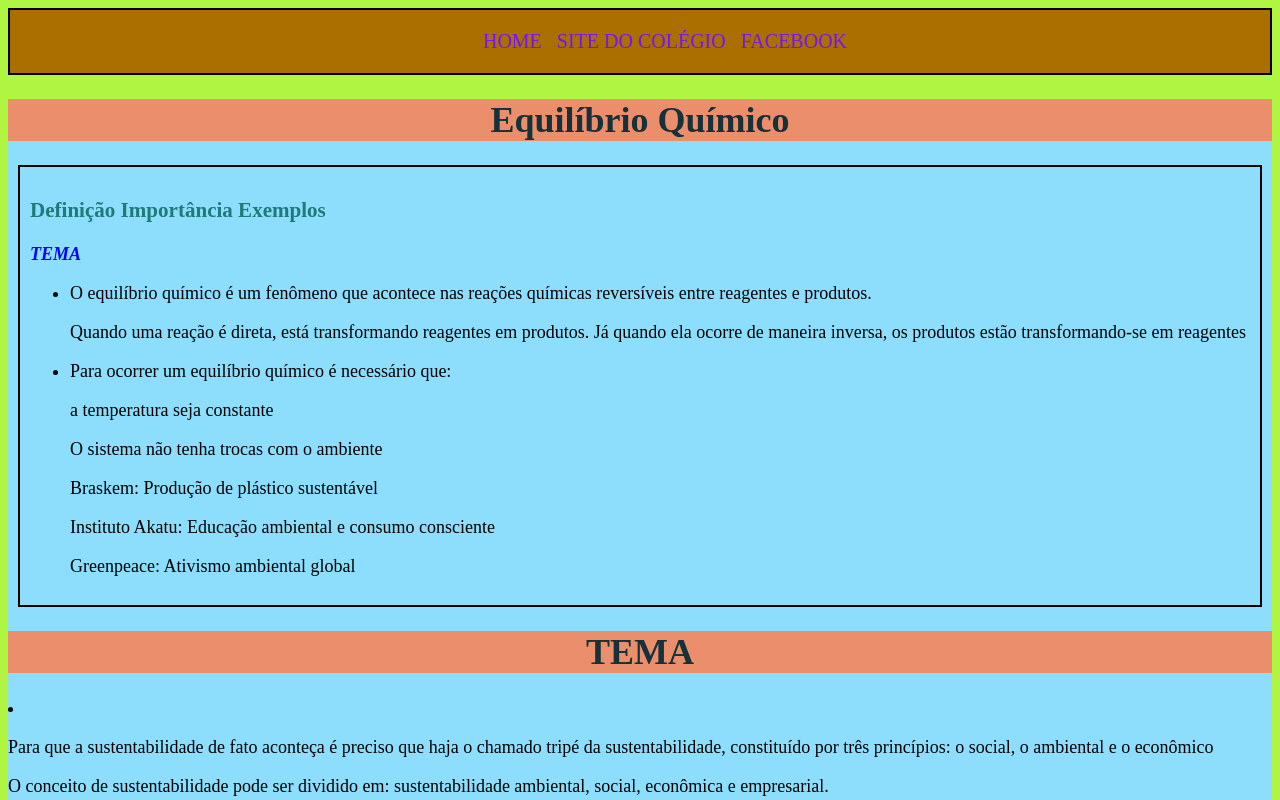
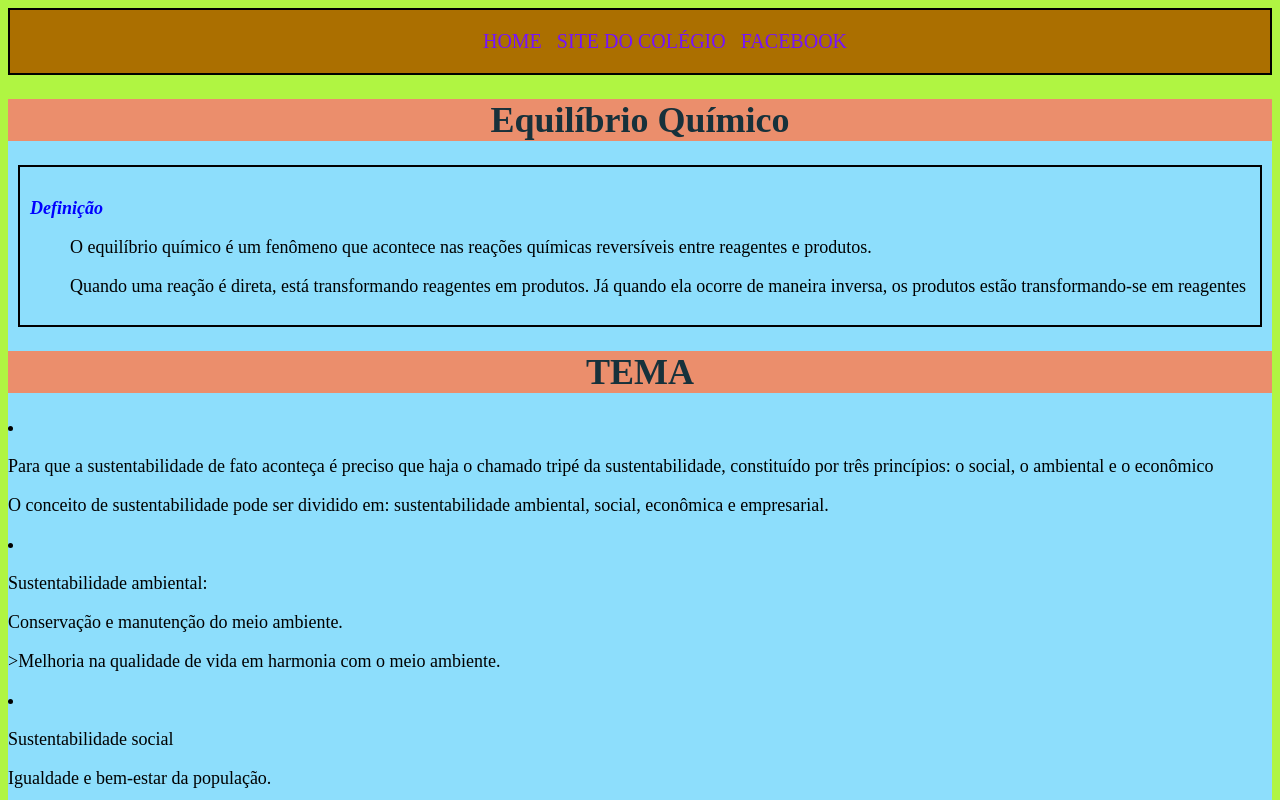
Before and after one commit to Reginaldo-Agricultura/site-quimica-V2, a plain HTML site: page index.html in a window 1280 px wide. Shown: the top 800 px of the page. Drawn offline with Linux system fonts and the light colour scheme; a script that the page names is missing.

Commit message:
Update index.html

```diff
--- a/index.html
+++ b/index.html
@@ -28,20 +28,10 @@ id=100009582499964">Facebook</li></a>
 <h1>Equilíbrio Químico</h1>
 <div class="PRIMEIROPARAGRAFO">
 <h3>
-Definição
-Importância
-Exemplos
 </h3>
-<p><i><b>TEMA</b></i></p>
+<p><i><b>Definição</b></i></p>
 <ul id="lista02">
-<li><p>O equilíbrio químico é um fenômeno que acontece nas reações químicas reversíveis entre reagentes e produtos.<p>Quando uma reação é direta, está transformando reagentes em produtos. Já quando ela ocorre de maneira inversa, os produtos estão transformando-se em reagentes</p></li>
-<li><p>Para ocorrer um equilíbrio químico é necessário que:</p></li>
-
-<p>a temperatura seja constante</p>
-<p>O sistema não tenha trocas com o ambiente</p>
-<p>Braskem: Produção de plástico sustentável</p>
-<p>Instituto Akatu: Educação ambiental e consumo consciente</p>
-<p>Greenpeace: Ativismo ambiental global</li></p>
+<p>O equilíbrio químico é um fenômeno que acontece nas reações químicas reversíveis entre reagentes e produtos.<p>Quando uma reação é direta, está transformando reagentes em produtos. Já quando ela ocorre de maneira inversa, os produtos estão transformando-se em reagentes</p></li>
 
 </ul>
 </div>
```
